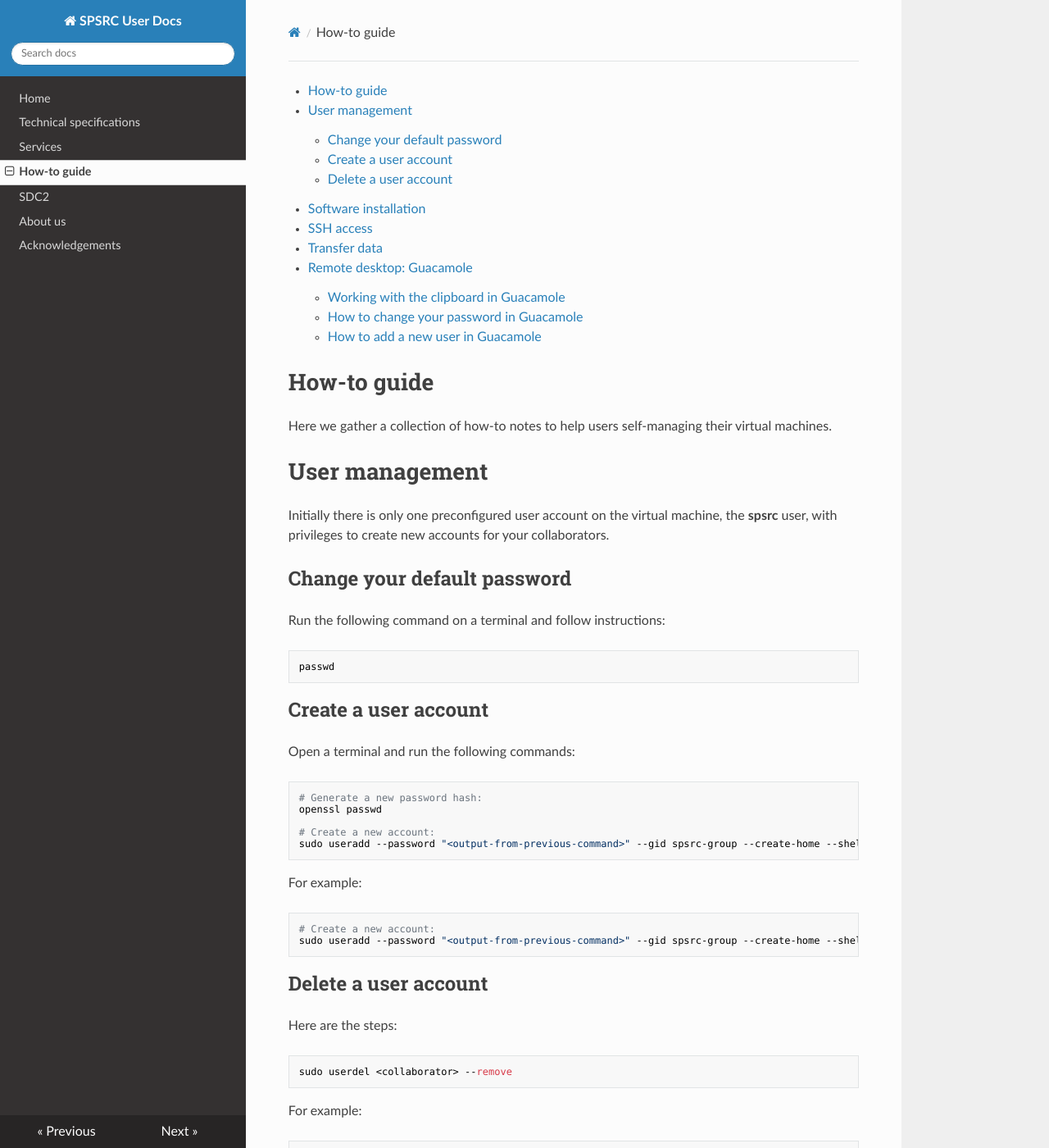
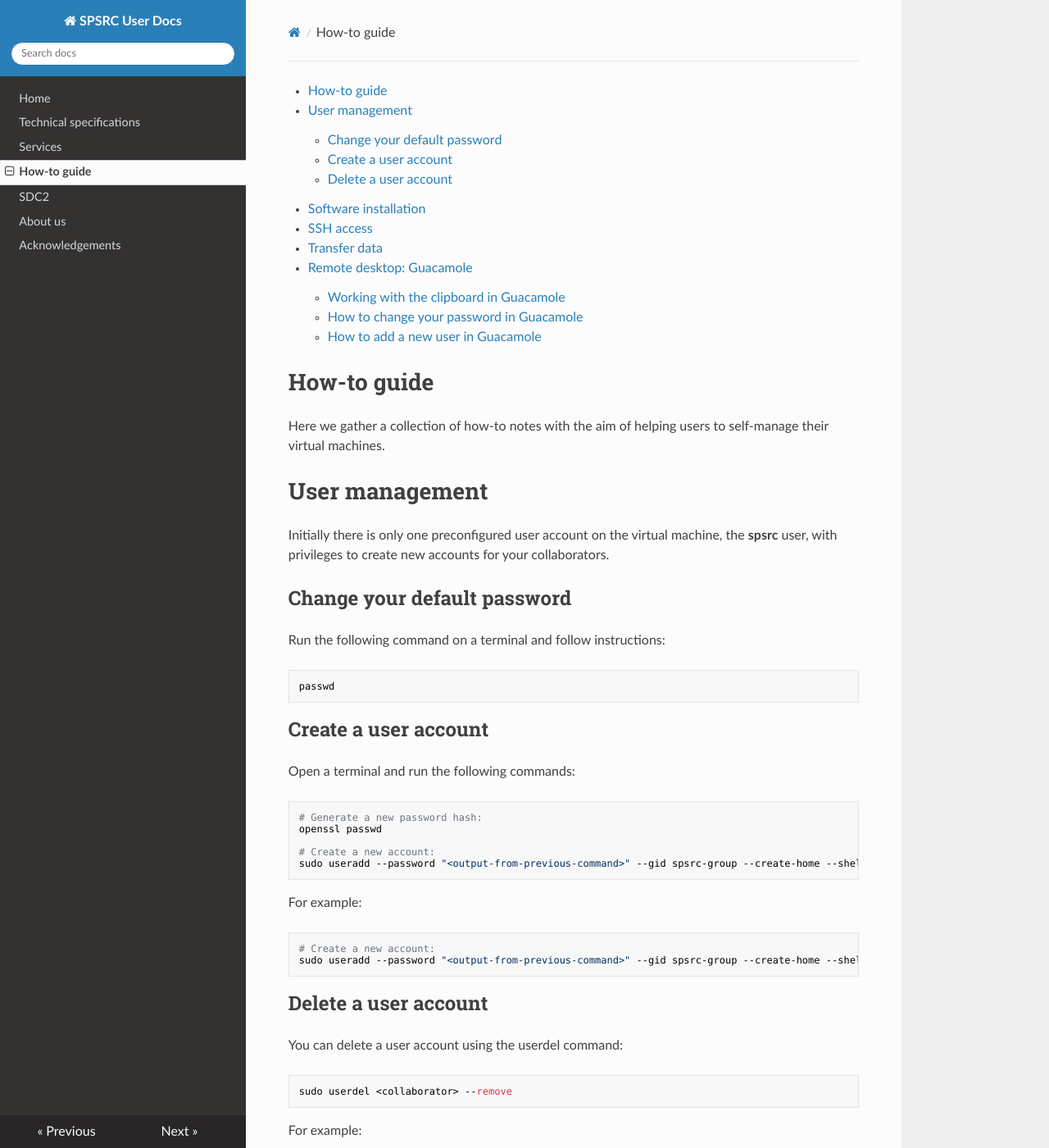
Before and after one commit to espsrc/spsrc_user_docs, an MkDocs documentation site: the page built from docs/howto.md, in a window 1280 px wide and 1400 px high. Shown: the whole window at 82% size. Built offline with MkDocs 1.6.1, drawn with Linux system fonts in a browser that asks for light colours; nearby versions of some CDN libraries.

Commit message:
Minor rewording

````diff
--- a/docs/howto.md
+++ b/docs/howto.md
@@ -3,7 +3,7 @@
 
 # How-to guide
 
-Here we gather a collection of how-to notes to help users self-managing their virtual machines.
+Here we gather a collection of how-to notes with the aim of helping users to self-manage their virtual machines.
 
 # User management
 
@@ -35,7 +35,7 @@ sudo useradd --password "<output-from-previous-command>" --gid spsrc-group --cre
 
 ## Delete a user account
 
-Here are the steps:
+You can delete a user account using the userdel command:
 ```
 sudo userdel <collaborator> --remove
 ```
````
